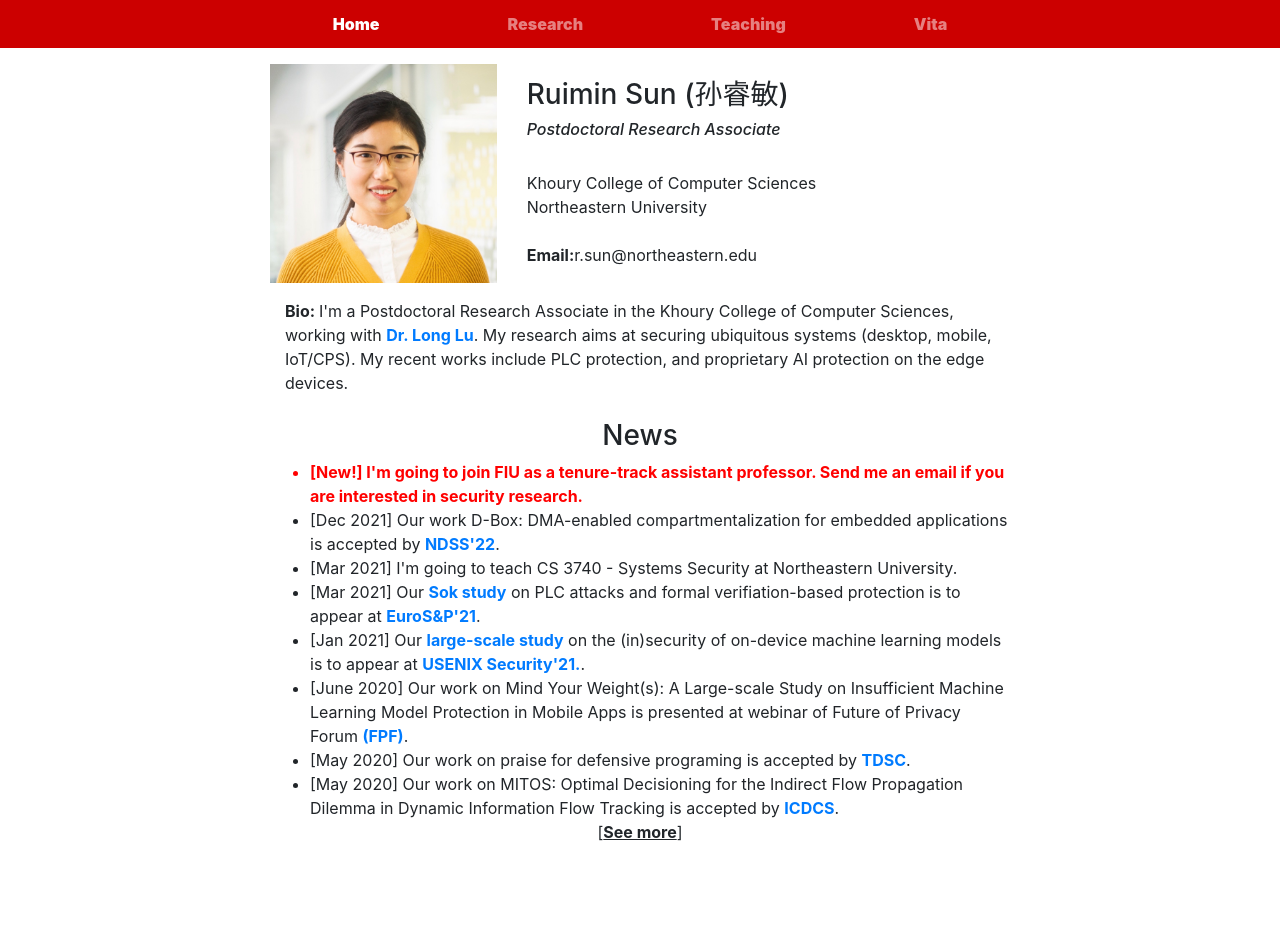
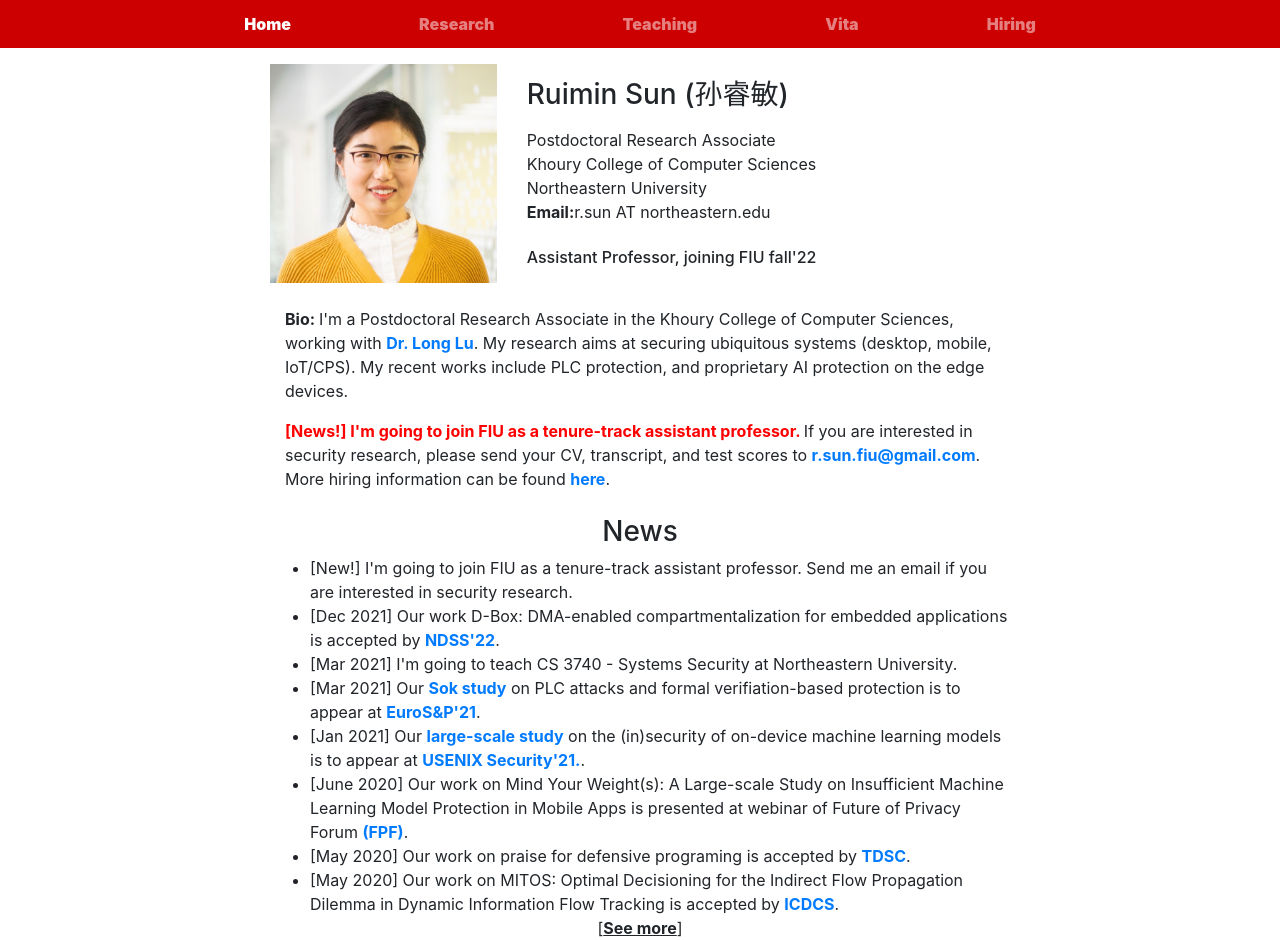
Before and after one commit to gracesrm/gracesrm.github.io, a React (Create React App) app: page / in a window 1280 px wide. Before the commit the page ends 844 px from the top, so only its background shows below. Built offline with nearby package versions, Linux system fonts and the light colour scheme.

Commit message:
update hiring ads

```diff
--- a/src/Header.jsx
+++ b/src/Header.jsx
@@ -4,6 +4,7 @@ import Nav from 'react-bootstrap/Nav';
 import './App.css';
 import { NavLink } from 'react-router-dom';
 import cv from './Downloads/CV/2021_ruimin-cv.pdf'
+import hiring from './Downloads/hiring/PhD_openings_fall22.pdf'
 
 
 const Navigation = () => {
@@ -23,6 +24,8 @@ const Navigation = () => {
                 <Nav.Link style={padding} as={NavLink} to="/research"><b>Research</b></Nav.Link>
                 <Nav.Link style={padding} as={NavLink} to="/teaching"><b>Teaching</b></Nav.Link>
                 <Nav.Link href={cv} style={padding}><b>Vita</b></Nav.Link>
+                <Nav.Link href={hiring} style={padding}><b>Hiring</b></Nav.Link>
+
             </Nav>
             </Navbar.Collapse>
         </Navbar>
--- a/src/Home/Intro.jsx
+++ b/src/Home/Intro.jsx
@@ -5,6 +5,7 @@ import Row from 'react-bootstrap/Row';
 import Image from 'react-bootstrap/Image';
 import profImageVeritcal from '../Assets/profile_s.jpg';
 import ParagraphContainer from '../ParagraphContainer';
+import hiring from '../Downloads/hiring/PhD_openings_fall22.pdf'
 
 
 const Intro = () => {
@@ -23,6 +24,12 @@ const Intro = () => {
         My recent works include PLC protection, and proprietary AI protection on the edge devices.
 
                 </Container>
+                <Container className="text-left" style={{paddingTop: "1em"}}>
+                <b><font color="red">[News!] I'm going to join FIU as a tenure-track assistant professor. </font></b>
+                If you are interested in security research, please send your CV, transcript, and test scores to <a href="mailto:r.sun.fiu@gmail.com">r.sun.fiu@gmail.com</a>.
+                More hiring information can be found <a href={hiring}>here</a>.
+                </Container>
+
             </ParagraphContainer>
         </Container>
     )
@@ -31,12 +38,15 @@ const Intro = () => {
 const intro = () => (
     <Container>
         <Row style={{paddingTop: "0.5em"}} className="h3">Ruimin Sun (孙睿敏)</Row>
-        <Row className="h6"><em>Postdoctoral Research Associate</em></Row>
-        <Row style={{paddingTop: "1.5em"}}/>
+        <Row style={{paddingTop: "0.5em"}}/>
+        <Row>Postdoctoral Research Associate</Row>
         <Row>Khoury College of Computer Sciences</Row>
         <Row>Northeastern University</Row>
+        <Row><b>Email:</b> r.sun AT northeastern.edu <br/></Row>
         <Row style={{paddingTop: "1.5em"}}/>
-        <Row><b>Email:</b> r.sun@northeastern.edu <br/></Row>
+        <Row className="h6">Assistant Professor, joining FIU fall'22 </Row>
+        {/* <Row className="h6">joining FIU fall'22</Row> */}
+
         {/* <Row><b>Campus Address:</b> 634 ISEC, 805 Columbus Ave</Row> */}
         <Row style={{paddingTop: "1em"}}/>
     </Container>
--- a/src/Home/News.jsx
+++ b/src/Home/News.jsx
@@ -16,7 +16,7 @@ const News = () => {
             </Row>
             <ParagraphContainer>
                 <ul className='ul_margin_bottom'>
-                    <li className="text-left" style={{color:'red',fontWeight: 'bold'}}>[New!] I'm going to join FIU as a tenure-track assistant professor. Send me an email if you are interested in security research.</li>
+                    <li className="text-left" >[New!] I'm going to join FIU as a tenure-track assistant professor. Send me an email if you are interested in security research.</li>
                     <li className="text-left">[Dec 2021] Our work D-Box: DMA-enabled compartmentalization for embedded applications is accepted by <a href="https://www.ndss-symposium.org/ndss2022/">NDSS'22</a>. </li>
                     <li className="text-left">[Mar 2021] I'm going to teach CS 3740 - Systems Security at Northeastern University. </li>
                     <li className="text-left">[Mar 2021] Our <a href={require("../Downloads/paper/sok_preprint.pdf")}>Sok study</a> on PLC attacks and formal verifiation-based protection is to appear at <a href="http://www.ieee-security.org/TC/EuroSP2021/">EuroS&P'21</a>. </li>
```
Also changed, not shown: 2 other files (tests, documents, lock files or other folders).
